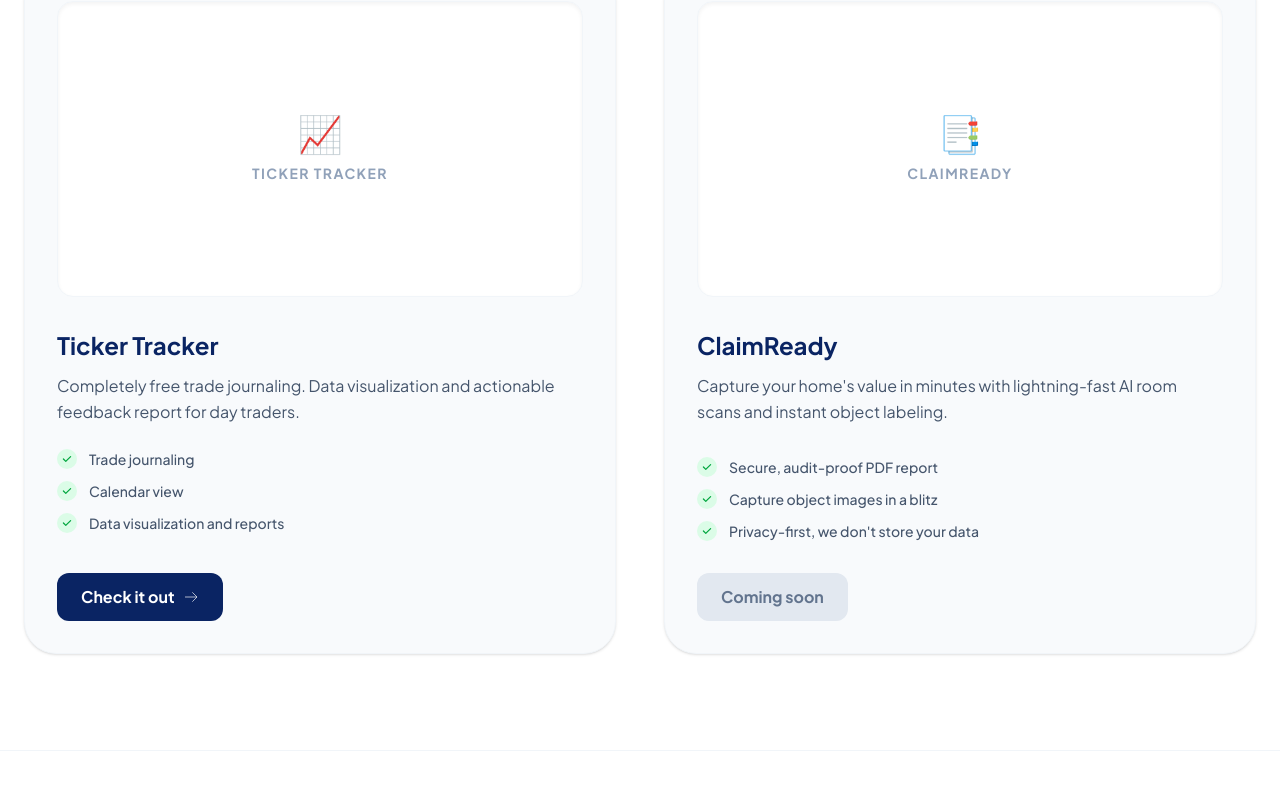
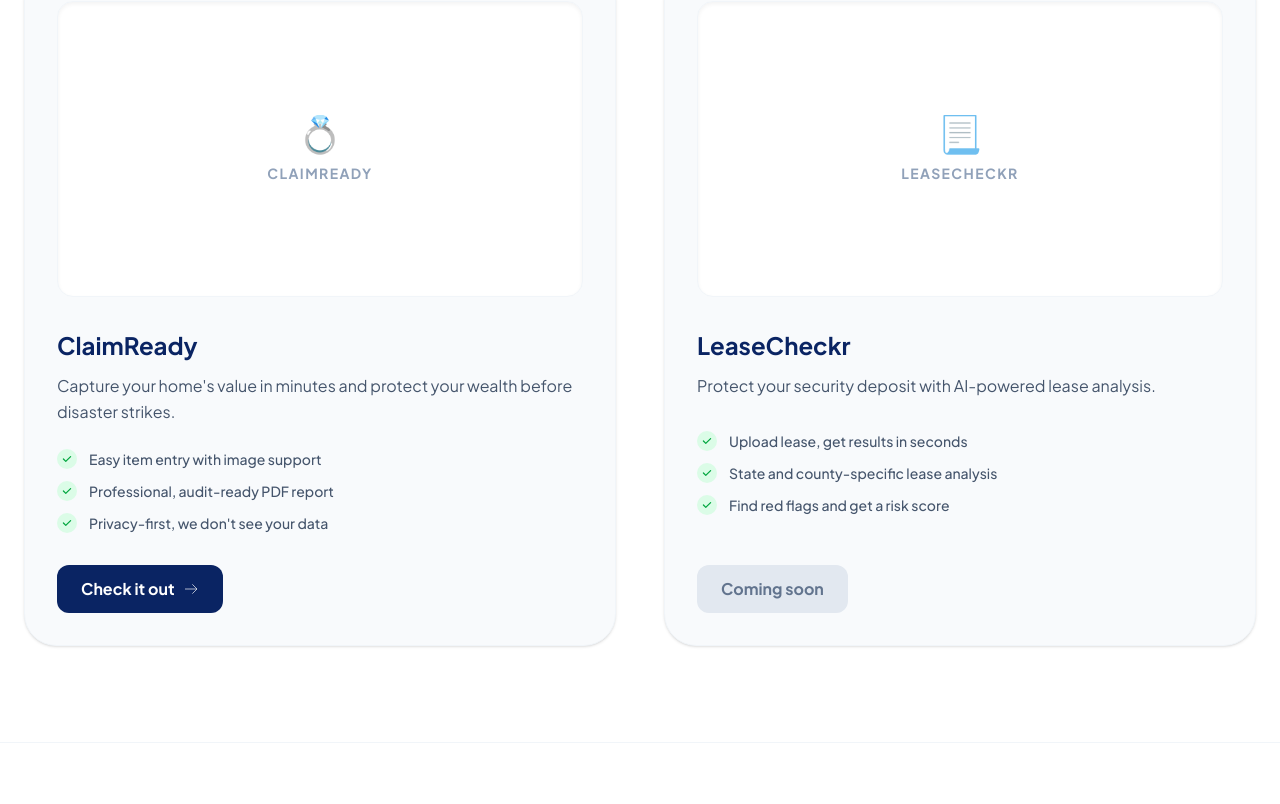
Before and after one commit to paulers/nodeworx-web, a website built with Vite: page index.html in a window 1280 px wide. Shown: the part 1070-1874 px from the top of the page. Built offline with nearby package versions, Linux system fonts and the light colour scheme.

Commit message:
updates to front page

```diff
--- a/index.html
+++ b/index.html
@@ -1,14 +1,17 @@
 <!DOCTYPE html>
 <html lang="en" class="scroll-smooth">
+
 <head>
     <meta charset="UTF-8">
     <meta name="viewport" content="width=device-width, initial-scale=1.0">
     <title>NodeWorx | Professional Tools for Everyday Life</title>
     <link rel="preconnect" href="https://fonts.googleapis.com">
     <link rel="preconnect" href="https://fonts.gstatic.com" crossorigin>
-    <link href="https://fonts.googleapis.com/css2?family=Plus+Jakarta+Sans:wght@300;400;500;600;700;800&display=swap" rel="stylesheet">
+    <link href="https://fonts.googleapis.com/css2?family=Plus+Jakarta+Sans:wght@300;400;500;600;700;800&display=swap"
+        rel="stylesheet">
     <link rel="stylesheet" href="./style.css">
 </head>
+
 <body>
 
     <!-- Navigation -->
@@ -24,7 +27,9 @@
             <div class="hidden md:flex items-center space-x-8 text-sm font-semibold text-slate-600">
                 <a href="#home" class="hover:text-brand-accent transition-colors">Home</a>
                 <a href="#products" class="hover:text-brand-accent transition-colors">Our Apps</a>
-                <a href="mailto:contact@nodeworx.io" class="px-5 py-2.5 bg-brand-primary text-white rounded-full hover:bg-opacity-90 transition-all shadow-md">Get in Touch</a>
+                <a href="mailto:contact@nodeworx.io"
+                    class="px-5 py-2.5 bg-brand-primary text-white rounded-full hover:bg-opacity-90 transition-all shadow-md">Get
+                    in Touch</a>
             </div>
         </div>
     </nav>
@@ -32,35 +37,50 @@
     <!-- Hero Section -->
     <header id="home" class="relative min-h-screen flex items-center justify-center overflow-hidden pt-20">
         <!-- Static Decorative shapes -->
-        <div class="absolute top-20 left-10 w-64 h-64 bg-blue-100 rounded-full mix-blend-multiply filter blur-3xl opacity-30 floating" style="animation-delay: 0s;"></div>
-        <div class="absolute bottom-20 right-10 w-96 h-96 bg-indigo-100 rounded-full mix-blend-multiply filter blur-3xl opacity-30 floating" style="animation-delay: 2s;"></div>
+        <div class="absolute top-20 left-10 w-64 h-64 bg-blue-100 rounded-full mix-blend-multiply filter blur-3xl opacity-30 floating"
+            style="animation-delay: 0s;"></div>
+        <div class="absolute bottom-20 right-10 w-96 h-96 bg-indigo-100 rounded-full mix-blend-multiply filter blur-3xl opacity-30 floating"
+            style="animation-delay: 2s;"></div>
 
         <div class="max-w-7xl mx-auto px-6 grid md:grid-cols-2 gap-12 items-center relative z-10">
             <div>
-                <span class="inline-block py-1 px-3 rounded-full bg-blue-50 text-blue-600 text-xs font-bold uppercase tracking-wider mb-6">Built for Everyone</span>
+                <span
+                    class="inline-block py-1 px-3 rounded-full bg-blue-50 text-blue-600 text-xs font-bold uppercase tracking-wider mb-6">Built
+                    for Everyone</span>
                 <h1 class="text-5xl md:text-7xl font-extrabold leading-tight mb-6">
                     Professional Tools <span class="gradient-text">for Real People.</span>
                 </h1>
                 <p class="text-lg text-slate-600 mb-8 max-w-lg leading-relaxed">
-                    We build intuitive, high-performance applications designed to solve real challenges without the unnecessary complexity. Simple tools for your everyday success.
+                    We build intuitive & useful applications designed to solve challenges related to home ownership and
+                    management.
                 </p>
                 <div class="flex flex-col sm:flex-row gap-4">
-                    <a href="#products" class="px-8 py-4 bg-brand-primary text-white rounded-xl font-bold text-center shadow-xl hover:shadow-2xl hover:-translate-y-1 transition-all">Explore Our Apps</a>
+                    <a href="#products"
+                        class="px-8 py-4 bg-brand-primary text-white rounded-xl font-bold text-center shadow-xl hover:shadow-2xl hover:-translate-y-1 transition-all">Explore
+                        Our Apps</a>
                 </div>
             </div>
             <div class="relative">
                 <div class="w-full aspect-4/3 rounded-3xl overflow-hidden shadow-2xl relative group">
                     <div class="absolute inset-0 bg-gradient-to-tr from-brand-primary to-brand-accent opacity-10"></div>
                     <!-- Neighborhood/Approachability Image -->
-                    <img src="https://images.unsplash.com/photo-1512917774080-9991f1c4c750?auto=format&fit=crop&q=80&w=1000" alt="Comfortable modern setting" class="w-full h-full object-cover">
+                    <img src="https://images.unsplash.com/photo-1512917774080-9991f1c4c750?auto=format&fit=crop&q=80&w=1000"
+                        alt="Comfortable modern setting" class="w-full h-full object-cover">
                     <div class="absolute bottom-6 left-6 right-6">
                         <div class="glass p-6 rounded-2xl shadow-xl flex items-center justify-between">
                             <div>
-                                <p class="text-xs font-bold text-brand-primary uppercase tracking-widest">Our Mission</p>
-                                <p class="text-sm text-slate-600">Making complexity accessible.</p>
+                                <p class="text-xs font-bold text-brand-primary uppercase tracking-widest">Our Mission
+                                </p>
+                                <p class="text-sm text-slate-600">Building tools to simplify home management.</p>
                             </div>
-                            <div class="w-10 h-10 bg-white rounded-full flex items-center justify-center text-brand-accent shadow-sm">
-                                <svg class="w-5 h-5" fill="currentColor" viewBox="0 0 20 20"><path d="M10 12a2 2 0 100-4 2 2 0 000 4z"/><path fill-rule="evenodd" d="M.458 10C1.732 5.943 5.522 3 10 3s8.268 2.943 9.542 7c-1.274 4.057-5.064 7-9.542 7S1.732 14.057.458 10zM14 10a4 4 0 11-8 0 4 4 0 018 0z" clip-rule="evenodd"/></svg>
+                            <div
+                                class="w-10 h-10 bg-white rounded-full flex items-center justify-center text-brand-accent shadow-sm">
+                                <svg class="w-5 h-5" fill="currentColor" viewBox="0 0 20 20">
+                                    <path d="M10 12a2 2 0 100-4 2 2 0 000 4z" />
+                                    <path fill-rule="evenodd"
+                                        d="M.458 10C1.732 5.943 5.522 3 10 3s8.268 2.943 9.542 7c-1.274 4.057-5.064 7-9.542 7S1.732 14.057.458 10zM14 10a4 4 0 11-8 0 4 4 0 018 0z"
+                                        clip-rule="evenodd" />
+                                </svg>
                             </div>
                         </div>
                     </div>
@@ -78,76 +98,110 @@
             </div>
 
             <div class="grid grid-cols-1 md:grid-cols-2 gap-8 lg:gap-12">
-                <!-- Ticker Tracker Card -->
-                <div class="scroll-reveal bg-slate-50 rounded-4xl p-8 flex flex-col border border-slate-100 shadow-sm hover:shadow-xl transition-all h-full">
-                    <div class="w-full aspect-video bg-white rounded-2xl shadow-inner overflow-hidden flex items-center justify-center p-6 border border-slate-100 mb-8">
+                <!-- ClaimReady Card -->
+                <div
+                    class="scroll-reveal bg-slate-50 rounded-4xl p-8 flex flex-col border border-slate-100 shadow-sm hover:shadow-xl transition-all h-full">
+                    <div
+                        class="w-full aspect-video bg-white rounded-2xl shadow-inner overflow-hidden flex items-center justify-center p-6 border border-slate-100 mb-8">
                         <div class="text-center">
-                            <span class="text-4xl block mb-2">📈</span>
-                            <span class="font-bold text-slate-400 text-sm uppercase tracking-widest">Ticker Tracker</span>
-                        </div>
-                    </div>
-                    <div class="flex-grow">
-                        <h3 class="text-2xl font-bold mb-3 text-brand-primary">Ticker Tracker</h3>
-                        <p class="text-slate-600 mb-6 leading-relaxed">Completely free trade journaling. Data visualization and actionable feedback report for day traders.</p>
-                        <ul class="space-y-3 mb-8 text-slate-600 text-sm">
-                            <li class="flex items-center font-medium">
-                                <div class="w-5 h-5 rounded-full bg-green-100 text-green-600 flex items-center justify-center mr-3 shrink-0">
-                                    <svg class="w-3 h-3" fill="currentColor" viewBox="0 0 20 20"><path d="M16.707 5.293a1 1 0 010 1.414l-8 8a1 1 0 01-1.414 0l-4-4a1 1 0 011.414-1.414L8 12.586l7.293-7.293a1 1 0 011.414 0z"/></svg>
-                                </div>
-                                Trade journaling
-                            </li>
-                            <li class="flex items-center font-medium">
-                                <div class="w-5 h-5 rounded-full bg-green-100 text-green-600 flex items-center justify-center mr-3 shrink-0">
-                                    <svg class="w-3 h-3" fill="currentColor" viewBox="0 0 20 20"><path d="M16.707 5.293a1 1 0 010 1.414l-8 8a1 1 0 01-1.414 0l-4-4a1 1 0 011.414-1.414L8 12.586l7.293-7.293a1 1 0 011.414 0z"/></svg>
-                                </div>
-                                Calendar view
-                            </li>
-                            <li class="flex items-center font-medium">
-                                <div class="w-5 h-5 rounded-full bg-green-100 text-green-600 flex items-center justify-center mr-3 shrink-0">
-                                    <svg class="w-3 h-3" fill="currentColor" viewBox="0 0 20 20"><path d="M16.707 5.293a1 1 0 010 1.414l-8 8a1 1 0 01-1.414 0l-4-4a1 1 0 011.414-1.414L8 12.586l7.293-7.293a1 1 0 011.414 0z"/></svg>
-                                </div>
-                                Data visualization and reports
-                            </li>
-                        </ul>
-                    </div>
-                    <a href="https://tickertracker.xyz" target="_blank" class="inline-flex items-center justify-center px-6 py-3 bg-brand-primary text-white rounded-xl font-bold hover:shadow-lg transition-all w-full md:w-auto self-start">
-                        Check it out <svg class="w-4 h-4 ml-2" fill="none" stroke="currentColor" viewBox="0 0 24 24"><path d="M14 5l7 7m0 0l-7 7m7-7H3"/></svg>
-                    </a>
-                </div>
-
-                <!-- ClaimReady Card -->
-                <div class="scroll-reveal bg-slate-50 rounded-4xl p-8 flex flex-col border border-slate-100 shadow-sm transition-all h-full">
-                    <div class="w-full aspect-video bg-white rounded-2xl shadow-inner overflow-hidden flex items-center justify-center p-6 border border-slate-100 mb-8">
-                        <div class="text-center">
-                            <span class="text-4xl block mb-2">📑</span>
+                            <span class="text-4xl block mb-2">💍</span>
                             <span class="font-bold text-slate-400 text-sm uppercase tracking-widest">ClaimReady</span>
                         </div>
                     </div>
                     <div class="flex-grow">
                         <h3 class="text-2xl font-bold mb-3 text-brand-primary">ClaimReady</h3>
-                        <p class="text-slate-600 mb-8 leading-relaxed">Capture your home's value in minutes with lightning-fast AI room scans and instant object labeling.</p>
+                        <p class="text-slate-600 mb-6 leading-relaxed">Capture your home's value in minutes and protect
+                            your wealth before disaster strikes. </p>
                         <ul class="space-y-3 mb-8 text-slate-600 text-sm">
                             <li class="flex items-center font-medium">
-                                <div class="w-5 h-5 rounded-full bg-green-100 text-green-600 flex items-center justify-center mr-3 shrink-0">
-                                    <svg class="w-3 h-3" fill="currentColor" viewBox="0 0 20 20"><path d="M16.707 5.293a1 1 0 010 1.414l-8 8a1 1 0 01-1.414 0l-4-4a1 1 0 011.414-1.414L8 12.586l7.293-7.293a1 1 0 011.414 0z"/></svg>
+                                <div
+                                    class="w-5 h-5 rounded-full bg-green-100 text-green-600 flex items-center justify-center mr-3 shrink-0">
+                                    <svg class="w-3 h-3" fill="currentColor" viewBox="0 0 20 20">
+                                        <path
+                                            d="M16.707 5.293a1 1 0 010 1.414l-8 8a1 1 0 01-1.414 0l-4-4a1 1 0 011.414-1.414L8 12.586l7.293-7.293a1 1 0 011.414 0z" />
+                                    </svg>
                                 </div>
-                                Secure, audit-proof PDF report
+                                Easy item entry with image support
                             </li>
                             <li class="flex items-center font-medium">
-                                <div class="w-5 h-5 rounded-full bg-green-100 text-green-600 flex items-center justify-center mr-3 shrink-0">
-                                    <svg class="w-3 h-3" fill="currentColor" viewBox="0 0 20 20"><path d="M16.707 5.293a1 1 0 010 1.414l-8 8a1 1 0 01-1.414 0l-4-4a1 1 0 011.414-1.414L8 12.586l7.293-7.293a1 1 0 011.414 0z"/></svg>
+                                <div
+                                    class="w-5 h-5 rounded-full bg-green-100 text-green-600 flex items-center justify-center mr-3 shrink-0">
+                                    <svg class="w-3 h-3" fill="currentColor" viewBox="0 0 20 20">
+                                        <path
+                                            d="M16.707 5.293a1 1 0 010 1.414l-8 8a1 1 0 01-1.414 0l-4-4a1 1 0 011.414-1.414L8 12.586l7.293-7.293a1 1 0 011.414 0z" />
+                                    </svg>
                                 </div>
-                                Capture object images in a blitz
+                                Professional, audit-ready PDF report
                             </li>
                             <li class="flex items-center font-medium">
-                                <div class="w-5 h-5 rounded-full bg-green-100 text-green-600 flex items-center justify-center mr-3 shrink-0">
-                                    <svg class="w-3 h-3" fill="currentColor" viewBox="0 0 20 20"><path d="M16.707 5.293a1 1 0 010 1.414l-8 8a1 1 0 01-1.414 0l-4-4a1 1 0 011.414-1.414L8 12.586l7.293-7.293a1 1 0 011.414 0z"/></svg>
+                                <div
+                                    class="w-5 h-5 rounded-full bg-green-100 text-green-600 flex items-center justify-center mr-3 shrink-0">
+                                    <svg class="w-3 h-3" fill="currentColor" viewBox="0 0 20 20">
+                                        <path
+                                            d="M16.707 5.293a1 1 0 010 1.414l-8 8a1 1 0 01-1.414 0l-4-4a1 1 0 011.414-1.414L8 12.586l7.293-7.293a1 1 0 011.414 0z" />
+                                    </svg>
                                 </div>
-                                Privacy-first, we don't store your data
+                                Privacy-first, we don't see your data
                             </li>
                         </ul>
                     </div>
-                    <div class="inline-flex items-center justify-center px-6 py-3 bg-slate-200 text-slate-500 rounded-xl font-bold cursor-default w-full md:w-auto self-start">
+                    <a href="https://getclaimready.app" target="_blank"
+                        class="inline-flex items-center justify-center px-6 py-3 bg-brand-primary text-white rounded-xl font-bold hover:shadow-lg transition-all w-full md:w-auto self-start">
+                        Check it out <svg class="w-4 h-4 ml-2" fill="none" stroke="currentColor" viewBox="0 0 24 24">
+                            <path d="M14 5l7 7m0 0l-7 7m7-7H3" />
+                        </svg>
+                    </a>
+                </div>
+
+                <!-- LeaseAudit Card -->
+                <div
+                    class="scroll-reveal bg-slate-50 rounded-4xl p-8 flex flex-col border border-slate-100 shadow-sm transition-all h-full">
+                    <div
+                        class="w-full aspect-video bg-white rounded-2xl shadow-inner overflow-hidden flex items-center justify-center p-6 border border-slate-100 mb-8">
+                        <div class="text-center">
+                            <span class="text-4xl block mb-2">📃</span>
+                            <span class="font-bold text-slate-400 text-sm uppercase tracking-widest">LeaseCheckr</span>
+                        </div>
+                    </div>
+                    <div class="flex-grow">
+                        <h3 class="text-2xl font-bold mb-3 text-brand-primary">LeaseCheckr</h3>
+                        <p class="text-slate-600 mb-8 leading-relaxed">Protect your security deposit with AI-powered
+                            lease analysis.</p>
+                        <ul class="space-y-3 mb-8 text-slate-600 text-sm">
+                            <li class="flex items-center font-medium">
+                                <div
+                                    class="w-5 h-5 rounded-full bg-green-100 text-green-600 flex items-center justify-center mr-3 shrink-0">
+                                    <svg class="w-3 h-3" fill="currentColor" viewBox="0 0 20 20">
+                                        <path
+                                            d="M16.707 5.293a1 1 0 010 1.414l-8 8a1 1 0 01-1.414 0l-4-4a1 1 0 011.414-1.414L8 12.586l7.293-7.293a1 1 0 011.414 0z" />
+                                    </svg>
+                                </div>
+                                Upload lease, get results in seconds
+                            </li>
+                            <li class="flex items-center font-medium">
+                                <div
+                                    class="w-5 h-5 rounded-full bg-green-100 text-green-600 flex items-center justify-center mr-3 shrink-0">
+                                    <svg class="w-3 h-3" fill="currentColor" viewBox="0 0 20 20">
+                                        <path
+                                            d="M16.707 5.293a1 1 0 010 1.414l-8 8a1 1 0 01-1.414 0l-4-4a1 1 0 011.414-1.414L8 12.586l7.293-7.293a1 1 0 011.414 0z" />
+                                    </svg>
+                                </div>
+                                State and county-specific lease analysis
+                            </li>
+                            <li class="flex items-center font-medium">
+                                <div
+                                    class="w-5 h-5 rounded-full bg-green-100 text-green-600 flex items-center justify-center mr-3 shrink-0">
+                                    <svg class="w-3 h-3" fill="currentColor" viewBox="0 0 20 20">
+                                        <path
+                                            d="M16.707 5.293a1 1 0 010 1.414l-8 8a1 1 0 01-1.414 0l-4-4a1 1 0 011.414-1.414L8 12.586l7.293-7.293a1 1 0 011.414 0z" />
+                                    </svg>
+                                </div>
+                                Find red flags and get a risk score
+                            </li>
+                        </ul>
+                    </div>
+                    <div
+                        class="inline-flex items-center justify-center px-6 py-3 bg-slate-200 text-slate-500 rounded-xl font-bold cursor-default w-full md:w-auto self-start">
                         Coming soon
                     </div>
                 </div>
@@ -169,8 +223,6 @@
             </div>
 
             <div class="flex space-x-6 text-sm font-bold text-slate-500">
-                <a href="/privacy-policy.html" class="hover:text-brand-accent">Privacy</a>
-                <a href="/terms-of-use.html" class="hover:text-brand-accent">Terms</a>
                 <a href="mailto:contact@nodeworx.io" class="hover:text-brand-accent">Contact</a>
             </div>
         </div>
@@ -189,4 +241,5 @@
         document.querySelectorAll('.scroll-reveal').forEach(el => observer.observe(el));
     </script>
 </body>
+
 </html>
```
